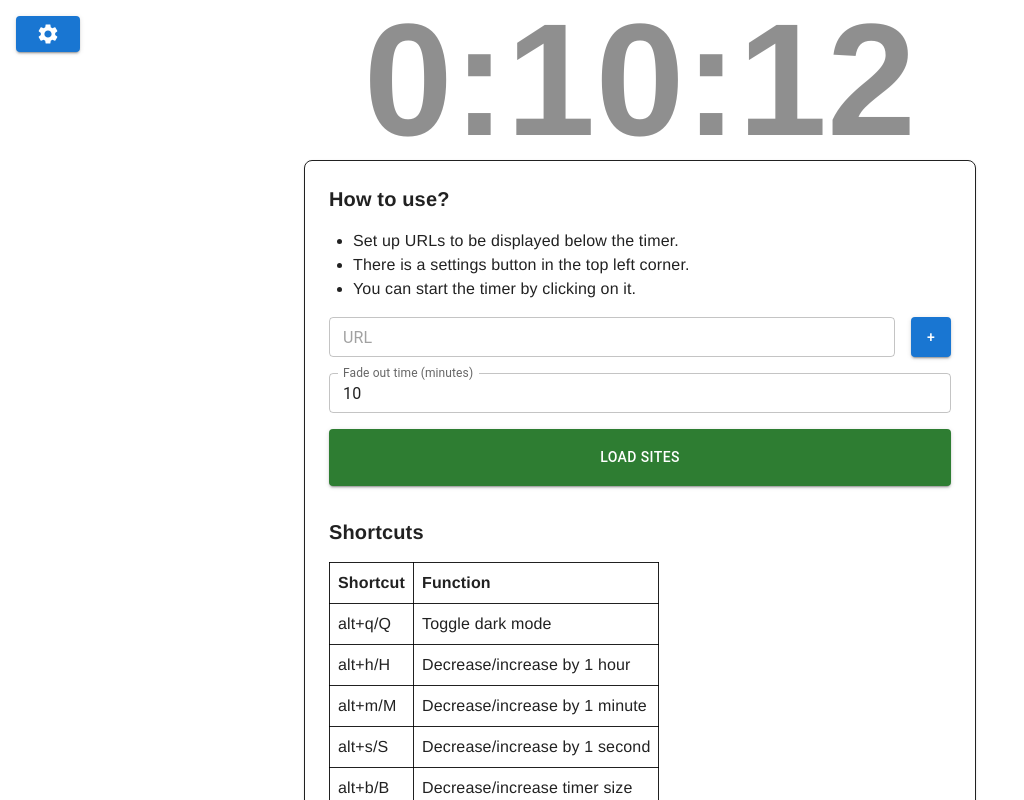
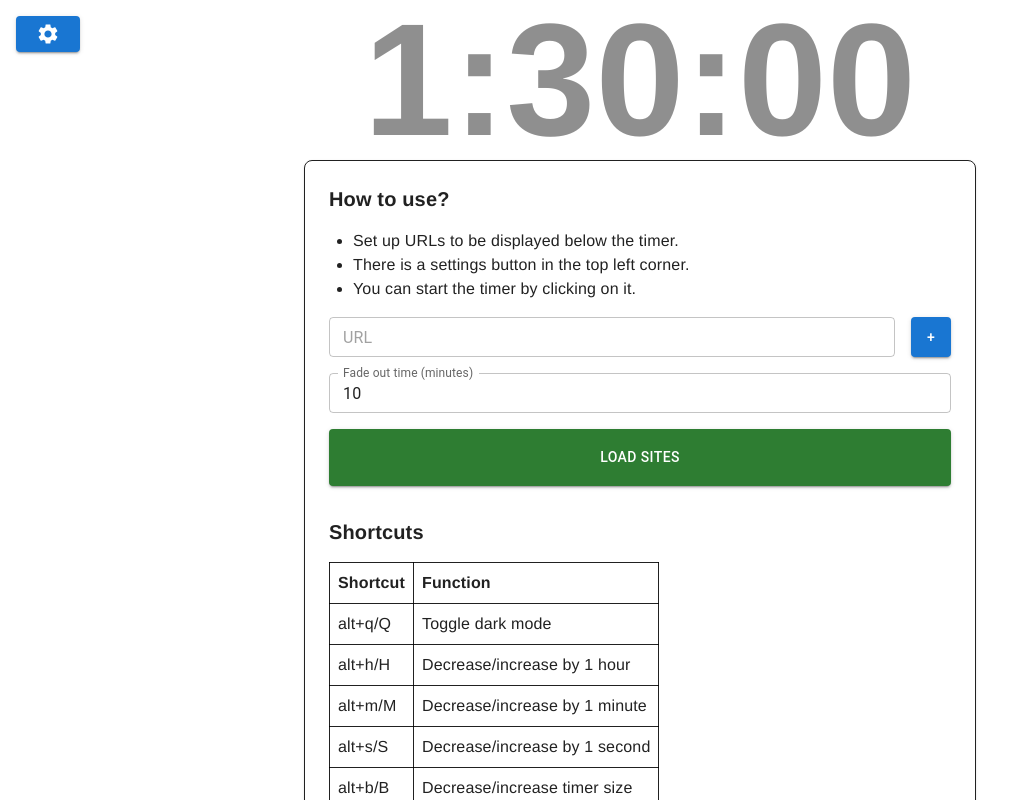
Before and after one commit to fraknoiadam/minimalist-timer-react, a React (Vite) app: page / in a window 1280 px wide. Shown: the whole page, without its empty margins (0-1024 px from the left). Built offline with nearby package versions, Linux system fonts and the light colour scheme.

Commit message:
change initial time

```diff
--- a/src/App.tsx
+++ b/src/App.tsx
@@ -20,7 +20,7 @@ const CountdownTimer = () => {
   const [timerHeight, setTimerHeight] = useState(0);
   const [embedOverflow, setEmbedOverflow] = useState(true);
 
-  const { time, paused, addSecondsToTimer, toggleTimer } = useTimer(612 * 1000);
+  const { time, paused, addSecondsToTimer, toggleTimer } = useTimer(90*60*1000);
   const remainingSeconds = time.seconds+time.minutes*60+time.hours*3600;
 
   const processSetupFormSubmission = (newLinks: string[], linkSwitchDurationSec: number, embedFadeOutSec: number) => {
```
